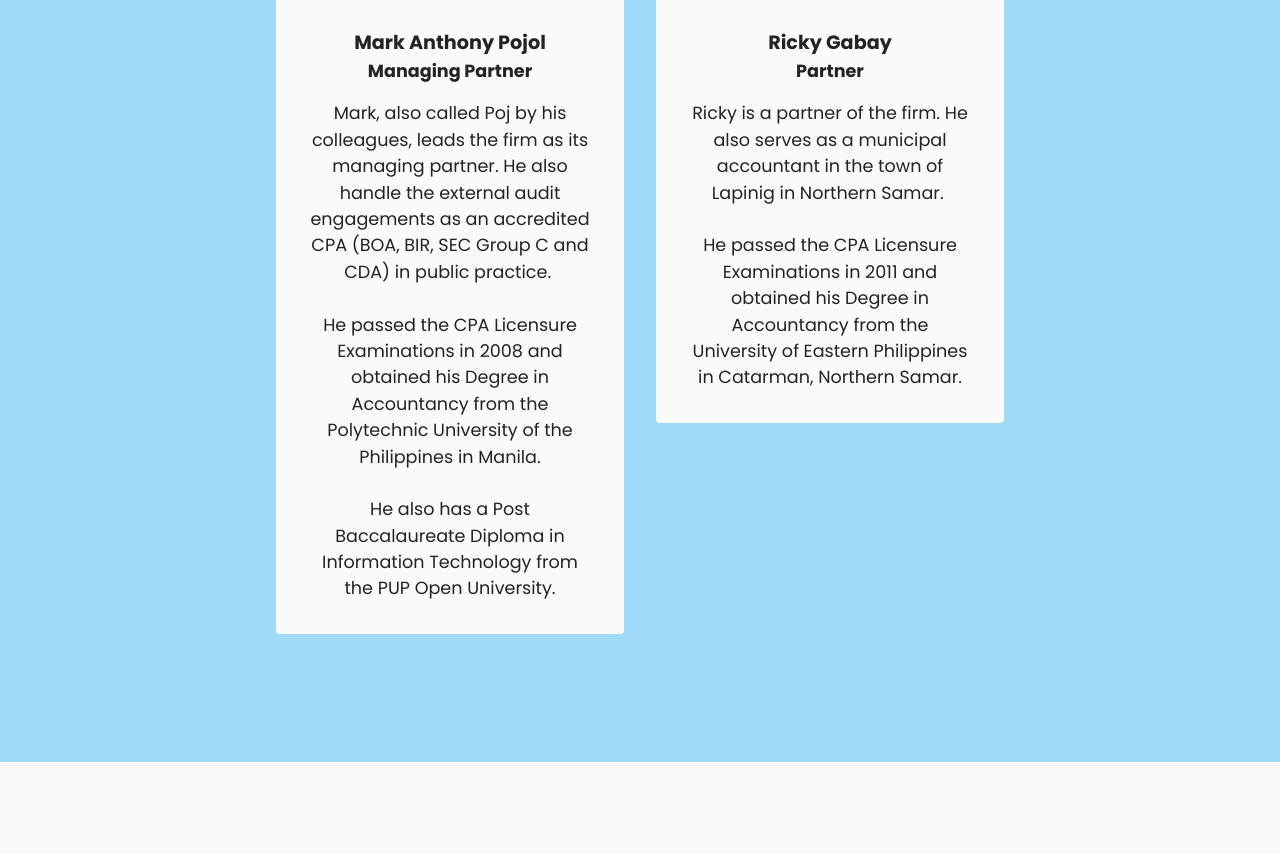
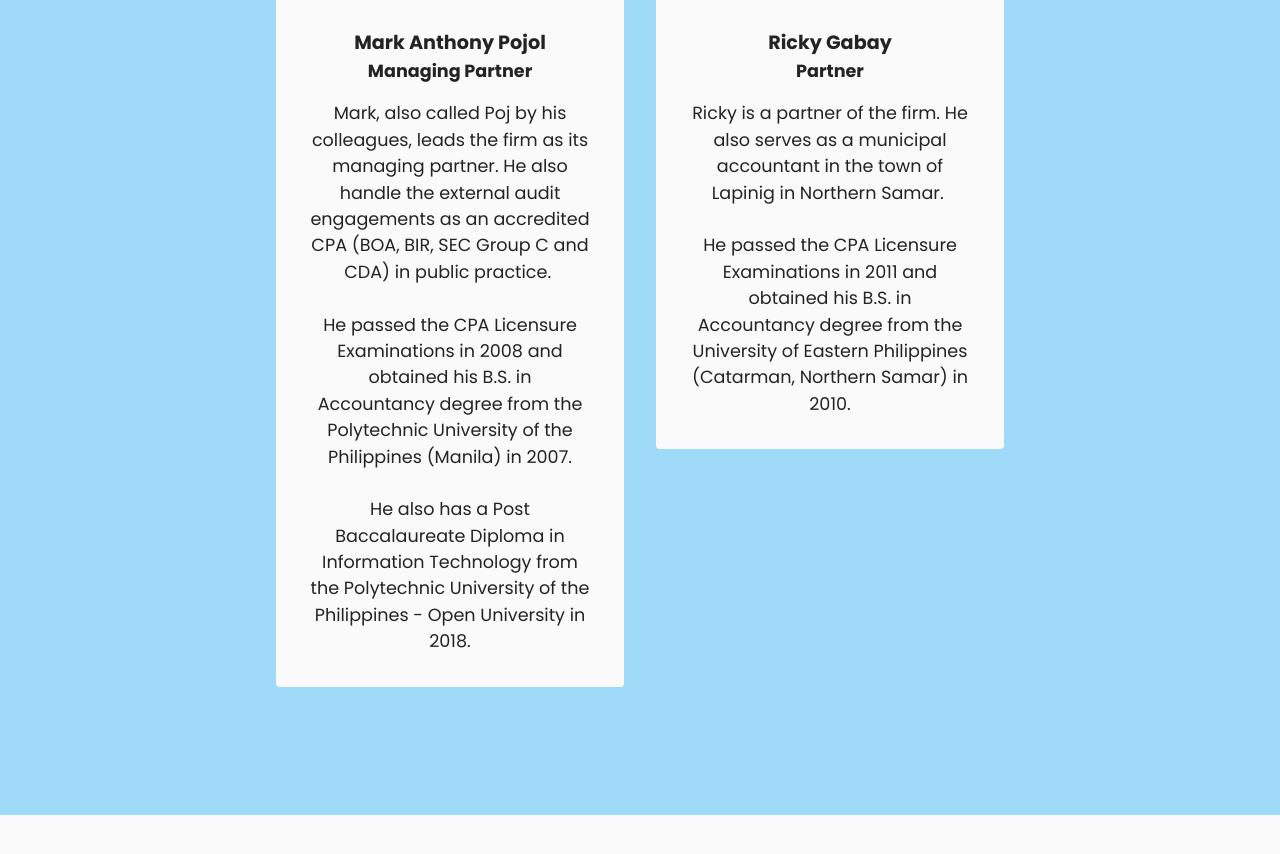
Before and after one commit to parengpoj/web, a plain HTML site: page index.html in a window 1280 px wide. Shown: the part 3000-3854 px from the top of the page. Drawn offline with Linux system fonts and the light colour scheme; files whose address does not match are found by name.

Commit message:
Add files via upload

```diff
--- a/index.html
+++ b/index.html
@@ -278,7 +278,7 @@
                             <strong>Mark Anthony Pojol</strong></h5>
                         <h6 class="mbr-role mbr-fonts-style align-center mb-3 display-4">
                             <strong>Managing Partner</strong></h6>
-                        <p class="card-text mbr-fonts-style align-center display-4">Mark, also called Poj by his colleagues, leads the firm as its managing partner. He also handle the external audit engagements as an accredited CPA (BOA, BIR, SEC Group C and CDA) in public practice.&nbsp;<br><br>He passed the CPA Licensure Examinations in 2008 and obtained his Degree in Accountancy from the Polytechnic University of the Philippines in Manila.<br><br>He also has a Post Baccalaureate Diploma in Information Technology from the PUP Open University.</p>
+                        <p class="card-text mbr-fonts-style align-center display-4">Mark, also called Poj by his colleagues, leads the firm as its managing partner. He also handle the external audit engagements as an accredited CPA (BOA, BIR, SEC Group C and CDA) in public practice.&nbsp;<br><br>He passed the CPA Licensure Examinations in 2008 and obtained his B.S. in Accountancy degree from the Polytechnic University of the Philippines (Manila) in 2007.<br><br>He also has a Post Baccalaureate Diploma in Information Technology from the Polytechnic University of the Philippines - Open University in 2018.</p>
 
 
                     </div>
@@ -296,7 +296,7 @@
                         <h6 class="mbr-role mbr-fonts-style align-center mb-3 display-4">
                             <strong>Partner</strong></h6>
                         <p class="card-text mbr-fonts-style align-center display-4">
-                            Ricky is a partner of the firm. He also serves as a municipal accountant in the town of Lapinig in Northern Samar.&nbsp;<br><br>He passed the CPA Licensure Examinations in 2011 and obtained his Degree in Accountancy from the University of Eastern Philippines in Catarman, Northern Samar.</p>
+                            Ricky is a partner of the firm. He also serves as a municipal accountant in the town of Lapinig in Northern Samar.&nbsp;<br><br>He passed the CPA Licensure Examinations in 2011 and obtained his B.S. in Accountancy degree from the University of Eastern Philippines (Catarman, Northern Samar) in 2010.</p>
 
 
                     </div>
```
Also changed, not shown: 1 other file.
